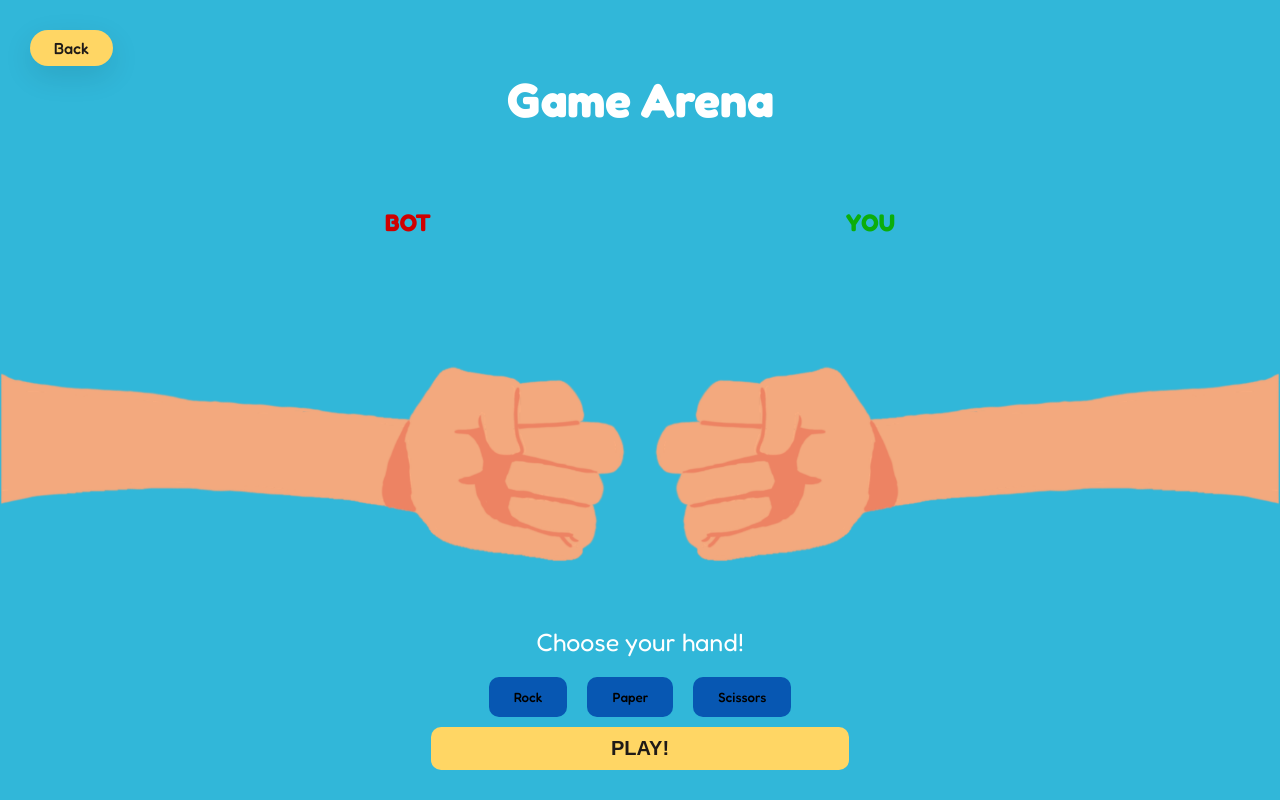
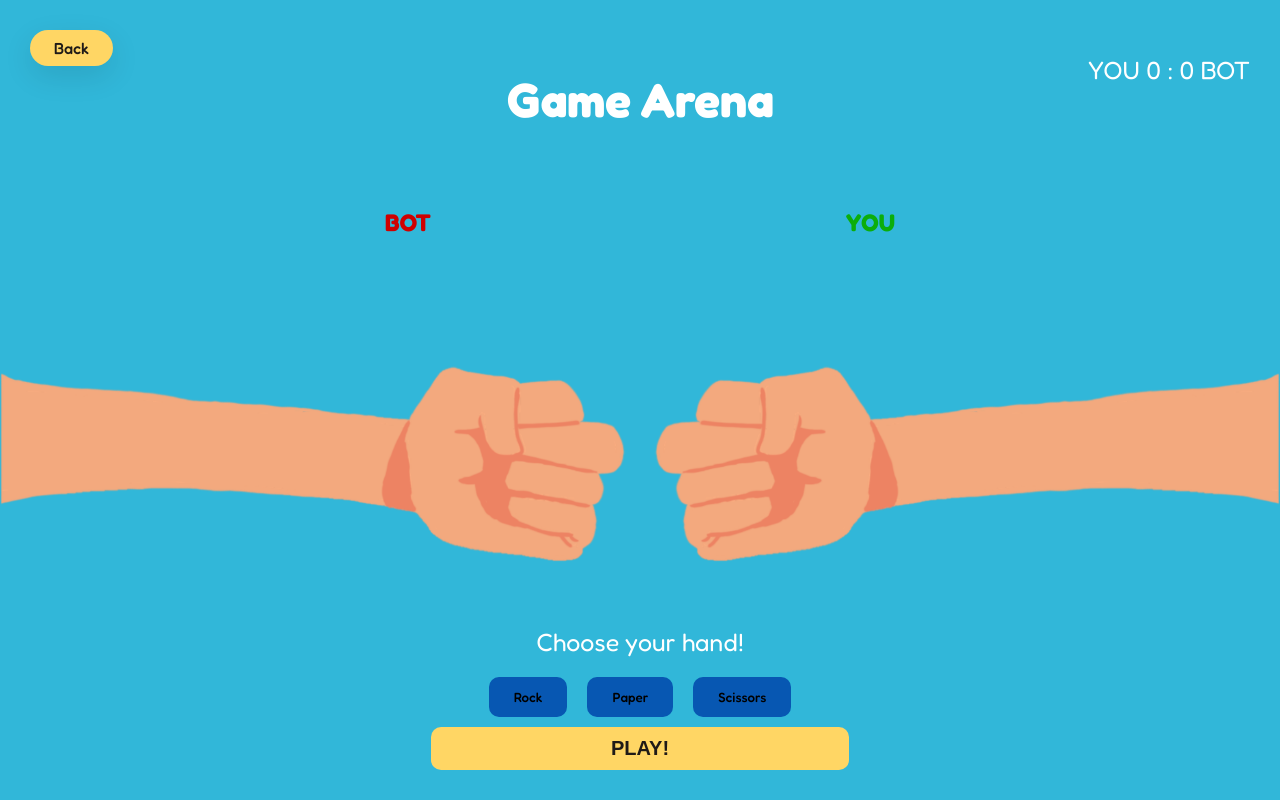
Before and after one commit to Yokaai-A/Rock-Paper-Scissors, a React (Vite) app: page / in a window 1280 px wide. Both pictures are taken after a click on the button "Play!". Built offline with nearby package versions, Linux system fonts and the light colour scheme.

Commit message:
feat: score added

```diff
--- a/src/App.jsx
+++ b/src/App.jsx
@@ -1,10 +1,12 @@
 import { useState } from 'react';
 import MainMenu from './components/MainMenu/MainMenu.jsx';
 import GamePage from './components/GamePage/GamePage.jsx';
+import ScoreBoard from './components/GamePage/ScoreBoard.jsx';
 import './App.css';
 
 function App() {
   const [currPage, setCurrPage] = useState('menu');
+  const [finalScore, setFinalScore] = useState({player: 0, bot: 0});
 
   return (
     <>
@@ -13,7 +15,14 @@ function App() {
       )}
 
       {currPage === 'game' && (
-        <GamePage onBack={() => setCurrPage('menu')} />
+        <GamePage onBack={() => setCurrPage('menu')} onFinish={(p, b) => {
+          setFinalScore({ player: p, bot: b});
+          setCurrPage('scoreboard');
+        }} />
+      )}
+
+      {currPage === 'scoreboard' && (
+        <ScoreBoard playerScore={finalScore.player} botScore={finalScore.bot} onBack={() => setCurrPage('menu')} />
       )}
     </>
   )
--- a/src/components/GamePage/GamePage.css
+++ b/src/components/GamePage/GamePage.css
@@ -66,10 +66,12 @@
 }
 
 .player .handbox img {
+    position: relative;
     transform: rotate(-90deg) scaleX(-1);
     height: 700px;
     width: auto;
     top: 30%;
+    right: 0;
 }
 
 .bot h2 {
@@ -87,10 +89,12 @@
 }
 
 .bot .handbox img {
+    position: relative;
     transform: rotate(90deg);
     height: 700px;
     width: auto;
     top: 30%;
+    left: 0;
 }
 
 .handbox {
@@ -153,3 +157,11 @@
     right: 0;
     cursor: pointer;
 }
+
+.score {
+    position: absolute;
+    top: 30px;
+    right: 30px;
+    color: white;
+    font-size: 25px;
+}
--- a/src/components/GamePage/GamePage.jsx
+++ b/src/components/GamePage/GamePage.jsx
@@ -4,14 +4,40 @@ import rock from '../../assets/Rock.png'
 import paper from '../../assets/Paper.png'
 import scissors from '../../assets/Scissors.png'
 
-function GamePage({ onBack }) {
+function GamePage({ onBack, onFinish }) {
     const [playerChoose, setPlayerChoose] = useState('rock');
     const [botChoose, setBotChoose] = useState('rock');
+    const [playerScore, setPlayerScore] = useState(0)
+    const [botScore, setBotScore] = useState(0)
     const [result, setResult] = useState('');
 
     function HandlePlay() {
+        if (playerScore === 3 || botScore === 3) {
+            return;
+        }
+
         const options = ['rock', 'paper', 'scissors']
-        setBotChoose(options[Math.floor(Math.random() * options.length)]);
+        const random = options[Math.floor(Math.random() * options.length)];
+        setBotChoose(random);
+
+        let newPlayerScore = playerScore;
+        let newBotScore = botScore;
+
+        if(random === playerChoose) {
+            setResult('TIE!');
+        } else if((playerChoose === 'rock' && random === 'scissors') || (playerChoose === 'paper' && random === 'rock') || (playerChoose === 'scissors' && random === 'paper')) {
+            newPlayerScore = playerScore + 1;
+            setPlayerScore(playerScore + 1);
+            setResult('You Win!');
+        } else {
+            newBotScore = botScore + 1
+            setBotScore(botScore + 1);
+            setResult('You lose!');
+        }
+
+        if(newPlayerScore === 3 || newBotScore === 3) {
+            setTimeout(() => onFinish(newPlayerScore, newBotScore), 1000);
+        }
     }
 
     const hands = {
@@ -23,6 +49,11 @@ function GamePage({ onBack }) {
     return (
         <div className="gamepage">
             <button className="back-button" onClick={onBack}>Back</button>
+
+            <div className="score">
+                <p>YOU {playerScore} : {botScore} BOT</p>
+                <p>{result}</p>
+            </div>
 
             <h1>Game Arena</h1>
 
--- /dev/null
+++ b/src/components/GamePage/ScoreBoard.jsx
@@ -0,0 +1,27 @@
+import './GamePage.css';
+
+function ScoreBoard({ playerScore, botScore, onBack}) {
+    const playerWin = playerScore > botScore;
+
+    return (
+        <div className="gamepage">
+            <button className="back-button" onClick={onBack}>Back</button>
+
+            <h1>{playerWin ? 'YOU WIN!' : 'YOU LOSE'}</h1>
+
+            <div className="gamearea">
+                <div className="play-area bot">
+                    <h2>BOT</h2>
+                    <h1>{botScore}</h1>
+                </div>
+
+                <div className="play-area player">
+                    <h2>YOU</h2>
+                    <h1>{playerScore}</h1>
+                </div>
+            </div>
+        </div>
+    );
+}
+
+export default ScoreBoard;
```
Also changed, not shown: src/components/ScoreBoard.jsx (deleted).
